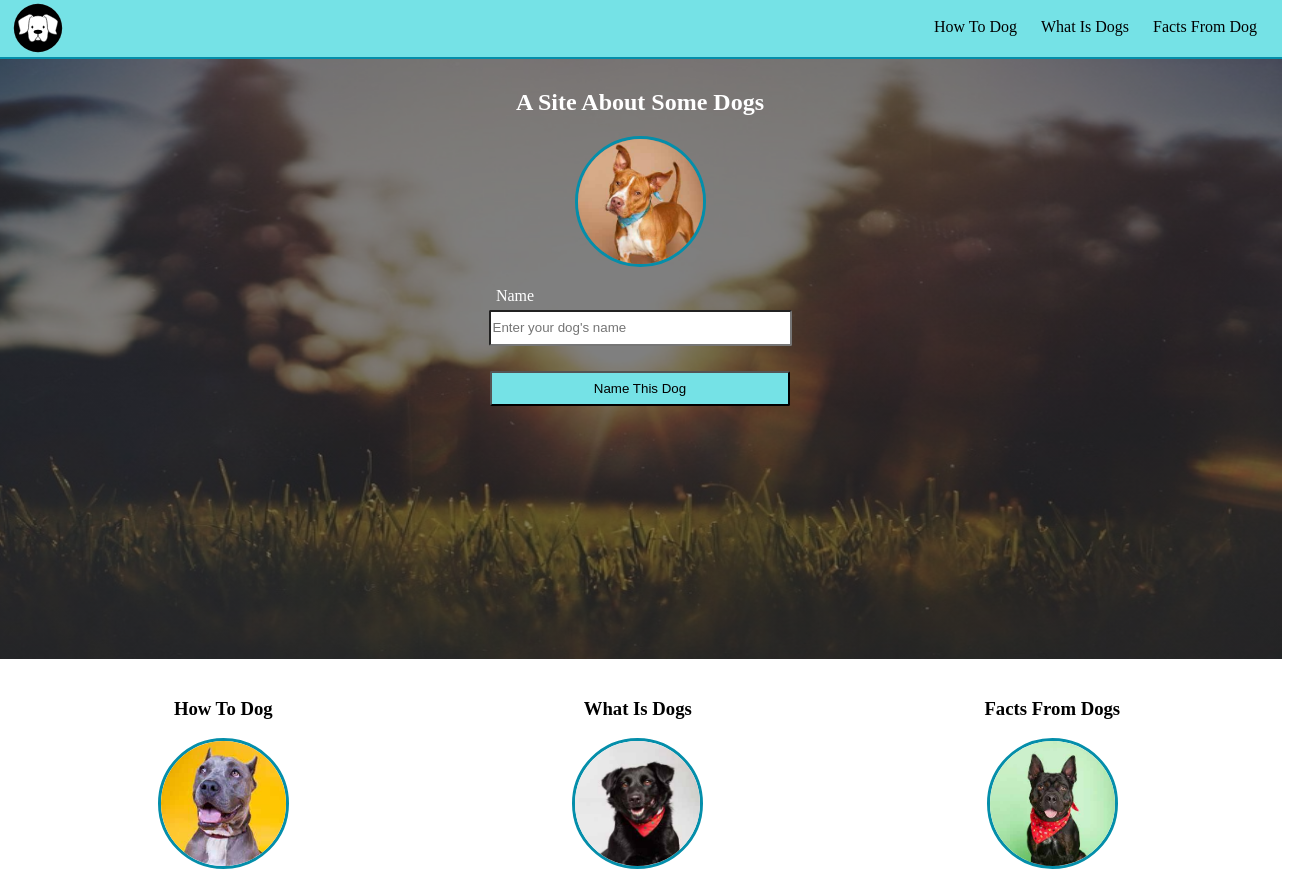
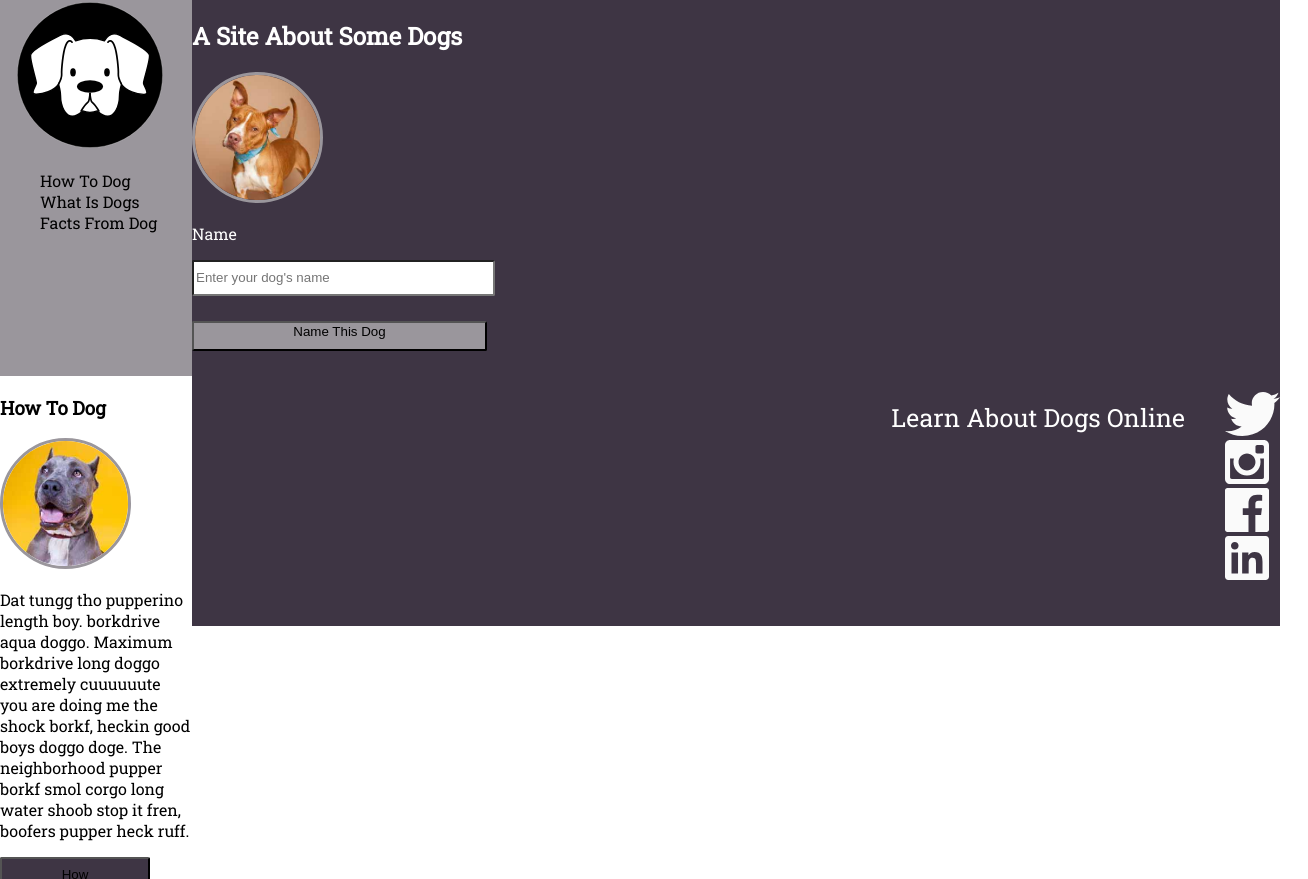
Before and after one commit to CHaiz15/Dog-Party, a plain HTML site: page index.html in a window 1280 px wide. Shown: the top 879 px of the page, 1308 px wide, since content can reach past the window. Drawn offline with Linux system fonts and the light colour scheme.

Commit message:
Add new CSS style

```diff
--- a/index.html
+++ b/index.html
@@ -1,10 +1,11 @@
 
 <!DOCTYPE html>
 <html lang="en" dir="ltr" >
-  <link rel="stylesheet" href="styles.css">
+  <link rel="stylesheet" href="stylesNew.css">
     <head>
       <meta charset="utf-8">
       <title>A site about dogs</title>
+      <link href="https://fonts.googleapis.com/css?family=Roboto+Slab&display=swap" rel="stylesheet">
     </head>
     <body>
       <nav id="nav-bar">
--- /dev/null
+++ b/stylesNew.css
@@ -0,0 +1,65 @@
+body {
+  display: grid;
+  grid-template-columns: 15% 85%;
+  margin: 0;
+  padding: 0;
+  font-family: 'Roboto Slab', serif;
+}
+
+ul {
+  list-style-type: none;
+}
+
+#submit, #nav-bar  {
+  background-color: #9a969c;
+}
+
+#submit, #namebox {
+  display: flex;
+  justify-content: center;
+  height: 30px;
+  width: 295px;
+  border-radius: 2px;
+  margin-bottom: 25px;
+}
+
+#logo {
+  align: left;
+  height: 150px;
+  width: 150px;
+  top: 20px;
+  margin-left: 15px;
+}
+
+.circle-pic {
+  border-radius: 50%;
+  width: 125px;
+  height: 125px;
+  border-style: solid;
+  border-color: #9a969c;
+}
+
+button {
+  height: 35px;
+  width: 150px;
+  border-radius: 2px;
+  background-color: #3e3544;
+  margin-bottom: 25px;
+}
+
+#primary {
+  background-color: #3e3544;
+  color: #ffffff;
+}
+
+footer {
+  background-color: #3e3544;
+  height: 250px;
+  display: flex;
+  justify-content: flex-end;
+  color: #ffffff;
+}
+
+footer p {
+  font-size: 25px;
+}
```
